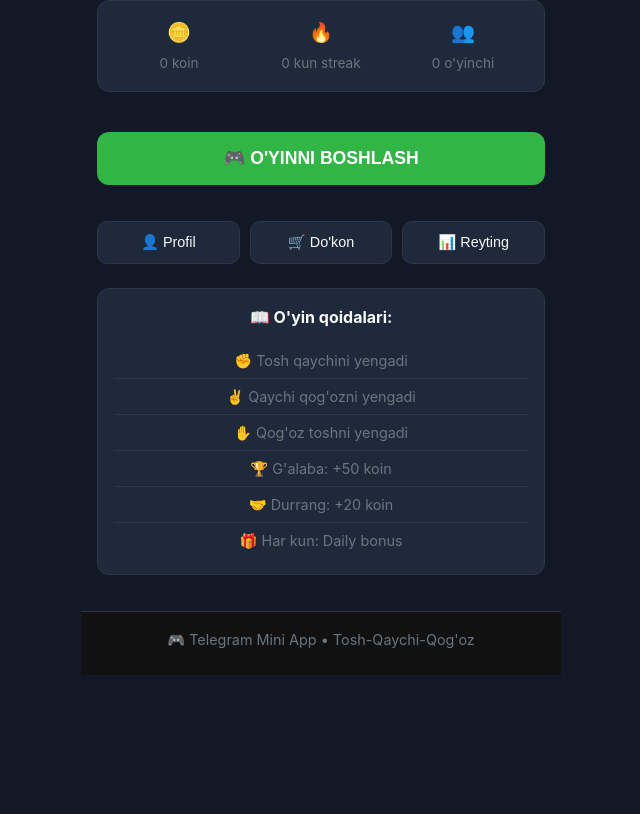
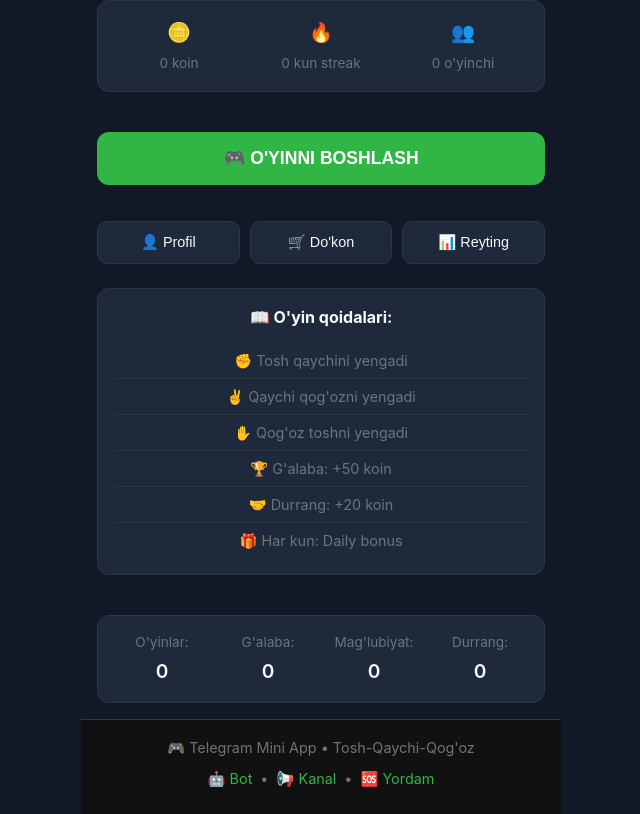
Before and after one commit to hababdu/-Like-duel-, a React (Create React App) app in the folder frontend/: page / in a window 1280 px wide. Shown: the part 183-997 px from the top of the page, without its empty margins (319-959 px from the left). Before the commit the page ends 858 px from the top, so only its background shows below. Built offline with nearby package versions, Linux system fonts and the light colour scheme.

Commit message:
hjgjhghjgj

```diff
--- a/frontend/src/App.js
+++ b/frontend/src/App.js
@@ -4,7 +4,7 @@ import './App.css';
 function App() {
   const [user, setUser] = useState(null);
   const [gameState, setGameState] = useState({
-    status: 'idle',
+    status: 'idle', // idle, waiting, playing, finished
     opponent: null,
     myChoice: null,
     opponentChoice: null,
@@ -22,17 +22,227 @@ function App() {
   const [showShop, setShowShop] = useState(false);
   const [showProfile, setShowProfile] = useState(false);
   const [showLeaderboard, setShowLeaderboard] = useState(false);
+  const [userStats, setUserStats] = useState(null);
   const [websocket, setWebsocket] = useState(null);
 
-  // Function definitions moved before useEffect
+  // Telegram WebApp ni sozlash
+  useEffect(() => {
+    if (window.Telegram?.WebApp) {
+      const tg = window.Telegram.WebApp;
+      tg.ready();
+      tg.expand();
+
+      const userData = tg.initDataUnsafe?.user;
+      setUser(userData);
+
+      if (userData) {
+        initializeGame(userData);
+        loadUserData(userData.id);
+      }
+
+      // Telegram tugmalarini sozlash
+      tg.MainButton.setText("🎮 O'ynash");
+      tg.MainButton.color = "#31b545";
+      tg.MainButton.onClick(startNewGame);
+      tg.MainButton.show();
+
+      tg.BackButton.onClick(() => {
+        if (showShop) setShowShop(false);
+        else if (showProfile) setShowProfile(false);
+        else if (showLeaderboard) setShowLeaderboard(false);
+        else tg.BackButton.hide();
+      });
+
+      tg.sendData(JSON.stringify({
+        type: 'web_app_ready',
+        userId: userData?.id
+      }));
+    }
+
+    return () => {
+      if (websocket) websocket.close();
+    };
+  }, []);
+
+  // Foydalanuvchi ma'lumotlarini yuklash
+  const loadUserData = async (userId) => {
+    try {
+      await Promise.all([
+        fetchUserCoins(userId),
+        fetchInventory(userId),
+        fetchShopItems(),
+        fetchLeaderboard()
+      ]);
+    } catch (error) {
+      console.error('Ma\'lumot yuklash xatosi:', error);
+    }
+  };
+
+  // Koinlarni olish
+  const fetchUserCoins = async (userId) => {
+    try {
+      const response = await fetch(`https://your-backend.onrender.com/api/coins/${userId}`);
+      const data = await response.json();
+
+      if (data.success) {
+        setUserCoins(data.balance);
+        setDailyStatus(data.dailyBonus || { available: false });
+      }
+    } catch (error) {
+      console.error('Koinlarni olish xatosi:', error);
+    }
+  };
+
+  // Inventarni olish
+  const fetchInventory = async (userId) => {
+    try {
+      const response = await fetch(`https://your-backend.onrender.com/api/items/${userId}`);
+      const data = await response.json();
+
+      if (data.success) {
+        setInventory(data.items);
+        setEquippedItems(data.equipped);
+      }
+    } catch (error) {
+      console.error('Inventar yuklash xatosi:', error);
+    }
+  };
+
+  // Do'kon mahsulotlarini olish
+  const fetchShopItems = async () => {
+    try {
+      const response = await fetch('https://your-backend.onrender.com/api/shop/items');
+      const data = await response.json();
+
+      if (data.success) {
+        setShopItems(data.items);
+      }
+    } catch (error) {
+      console.error('Do\'kon yuklash xatosi:', error);
+    }
+  };
+
+  // Reyting jadvalini olish
+  const fetchLeaderboard = async () => {
+    try {
+      const response = await fetch('https://your-backend.onrender.com/api/leaderboard/top');
+      const data = await response.json();
+
+      if (data.success) {
+        setLeaderboard(data.leaderboard);
+      }
+    } catch (error) {
+      console.error('Reyting yuklash xatosi:', error);
+    }
+  };
+
+  // Kunlik bonus olish
+  const claimDailyBonus = async () => {
+    try {
+      const response = await fetch('https://your-backend.onrender.com/api/daily-bonus', {
+        method: 'POST',
+        headers: { 'Content-Type': 'application/json' },
+        body: JSON.stringify({ userId: user.id })
+      });
+
+      const data = await response.json();
+
+      if (data.success) {
+        setUserCoins(prev => prev + data.amount);
+        setDailyStatus(prev => ({ ...prev, available: false }));
+
+        // Telegram haqida xabar
+        if (window.Telegram?.WebApp) {
+          window.Telegram.WebApp.showAlert(`+${data.amount} koin olindi! (${data.streak} kun ketma-ket)`);
+        }
+
+        // Daily status ni yangilash
+        setTimeout(() => {
+          fetchUserCoins(user.id);
+        }, 1000);
+      } else {
+        if (window.Telegram?.WebApp) {
+          window.Telegram.WebApp.showAlert(data.message);
+        }
+      }
+    } catch (error) {
+      console.error('Daily bonus xatosi:', error);
+    }
+  };
+
+  // Sovg'a sotib olish
+  const purchaseItem = async (item) => {
+    if (userCoins < item.price) {
+      if (window.Telegram?.WebApp) {
+        window.Telegram.WebApp.showAlert('Koinlar yetarli emas!');
+      }
+      return;
+    }
+
+    try {
+      const response = await fetch('https://your-backend.onrender.com/api/shop/purchase', {
+        method: 'POST',
+        headers: { 'Content-Type': 'application/json' },
+        body: JSON.stringify({
+          userId: user.id,
+          itemId: item.id
+        })
+      });
+
+      const data = await response.json();
+
+      if (data.success) {
+        setUserCoins(data.newBalance);
+        // Inventarni yangilash
+        await fetchInventory(user.id);
+
+        if (window.Telegram?.WebApp) {
+          window.Telegram.WebApp.showAlert(`"${item.name}" sovg'asi sotib olindi!`);
+        }
+      } else {
+        if (window.Telegram?.WebApp) {
+          window.Telegram.WebApp.showAlert(data.error);
+        }
+      }
+    } catch (error) {
+      console.error('Sotib olish xatosi:', error);
+    }
+  };
+
+  // Sovg'ani kiyish
+  const equipItem = async (itemId) => {
+    try {
+      const response = await fetch('https://your-backend.onrender.com/api/items/equip', {
+        method: 'POST',
+        headers: { 'Content-Type': 'application/json' },
+        body: JSON.stringify({
+          userId: user.id,
+          itemId
+        })
+      });
+
+      const data = await response.json();
+
+      if (data.success) {
+        // Inventarni yangilash
+        await fetchInventory(user.id);
+      }
+    } catch (error) {
+      console.error('Kiyish xatosi:', error);
+    }
+  };
+
+  // O'yinni boshlash
   const initializeGame = async (userData) => {
     try {
+      // WebSocket ulanishi
       const ws = new WebSocket('wss://your-backend.onrender.com/ws');
 
       setWebsocket(ws);
 
       ws.onopen = () => {
         console.log('WebSocket ulandi');
+        // Foydalanuvchini ro'yxatdan o'tkazish
         ws.send(JSON.stringify({
           type: 'register',
           userId: userData.id,
@@ -59,6 +269,76 @@ function App() {
     }
   };
 
+  // Yangi o'yin boshlash
+  const startNewGame = () => {
+    if (!user) return;
+
+    setGameState({
+      ...gameState,
+      status: 'waiting',
+      timer: 60,
+      myChoice: null,
+      opponentChoice: null,
+      result: null
+    });
+
+    // Backend'ga so'rov
+    if (websocket && websocket.readyState === WebSocket.OPEN) {
+      websocket.send(JSON.stringify({
+        type: 'create_game',
+        userId: user.id,
+        username: user.username,
+        firstName: user.first_name
+      }));
+    }
+
+    // Taymer boshlash
+    startTimer();
+  };
+
+  // Taymer
+  const startTimer = () => {
+    let timeLeft = 60;
+    const timer = setInterval(() => {
+      timeLeft--;
+      setGameState(prev => ({ ...prev, timer: timeLeft }));
+
+      if (timeLeft <= 0) {
+        clearInterval(timer);
+        if (gameState.status === 'waiting') {
+          setGameState(prev => ({
+            ...prev,
+            status: 'finished',
+            result: 'timeout'
+          }));
+        }
+      }
+    }, 1000);
+
+    return timer;
+  };
+
+  // Tanlov qilish
+  const makeChoice = (choice) => {
+    if (gameState.status !== 'playing') return;
+
+    setGameState(prev => ({
+      ...prev,
+      myChoice: choice
+    }));
+
+    // Backend'ga tanlovni yuborish
+    if (websocket && websocket.readyState === WebSocket.OPEN) {
+      websocket.send(JSON.stringify({
+        type: 'make_choice',
+        userId: user.id,
+        gameId: gameState.gameId,
+        choice: choice
+      }));
+    }
+  };
+
+  // O'yin yangilanishini qabul qilish
   const handleGameUpdate = (data) => {
     switch (data.type) {
       case 'game_created':
@@ -78,6 +358,7 @@ function App() {
         break;
 
       case 'opponent_choice_made':
+        // Raqib tanlov qilganligi haqida bildirish
         if (window.Telegram?.WebApp) {
           window.Telegram.WebApp.showAlert('Raqib tanlov qildi!');
         }
@@ -96,7 +377,9 @@ function App() {
           status: 'finished'
         }));
 
+        // Koinlarni yangilash
         if (data.result === 'player1_win') {
+          // G'alaba uchun koinlar
           const winCoins = 50 + (data.winStreak || 0) * 10;
           setUserCoins(prev => prev + winCoins);
         } else if (data.result === 'draw') {
@@ -116,222 +399,8 @@ function App() {
     }
   };
 
-  const loadUserData = async (userId) => {
-    try {
-      await Promise.all([
-        fetchUserCoins(userId),
-        fetchInventory(userId),
-        fetchShopItems(),
-        fetchLeaderboard()
-      ]);
-    } catch (error) {
-      console.error('Ma\'lumot yuklash xatosi:', error);
-    }
-  };
-
-  const fetchUserCoins = async (userId) => {
-    try {
-      const response = await fetch(`https://your-backend.onrender.com/api/coins/${userId}`);
-      const data = await response.json();
-
-      if (data.success) {
-        setUserCoins(data.balance);
-        setDailyStatus(data.dailyBonus || { available: false });
-      }
-    } catch (error) {
-      console.error('Koinlarni olish xatosi:', error);
-    }
-  };
-
-  const fetchInventory = async (userId) => {
-    try {
-      const response = await fetch(`https://your-backend.onrender.com/api/items/${userId}`);
-      const data = await response.json();
-
-      if (data.success) {
-        setInventory(data.items);
-        setEquippedItems(data.equipped);
-      }
-    } catch (error) {
-      console.error('Inventar yuklash xatosi:', error);
-    }
-  };
-
-  const fetchShopItems = async () => {
-    try {
-      const response = await fetch('https://your-backend.onrender.com/api/shop/items');
-      const data = await response.json();
-
-      if (data.success) {
-        setShopItems(data.items);
-      }
-    } catch (error) {
-      console.error('Do\'kon yuklash xatosi:', error);
-    }
-  };
-
-  const fetchLeaderboard = async () => {
-    try {
-      const response = await fetch('https://your-backend.onrender.com/api/leaderboard/top');
-      const data = await response.json();
-
-      if (data.success) {
-        setLeaderboard(data.leaderboard);
-      }
-    } catch (error) {
-      console.error('Reyting yuklash xatosi:', error);
-    }
-  };
-
-  const claimDailyBonus = async () => {
-    try {
-      const response = await fetch('https://your-backend.onrender.com/api/daily-bonus', {
-        method: 'POST',
-        headers: { 'Content-Type': 'application/json' },
-        body: JSON.stringify({ userId: user.id })
-      });
-
-      const data = await response.json();
-
-      if (data.success) {
-        setUserCoins(prev => prev + data.amount);
-        setDailyStatus(prev => ({ ...prev, available: false }));
-
-        if (window.Telegram?.WebApp) {
-          window.Telegram.WebApp.showAlert(`+${data.amount} koin olindi! (${data.streak} kun ketma-ket)`);
-        }
-
-        setTimeout(() => {
-          fetchUserCoins(user.id);
-        }, 1000);
-      } else {
-        if (window.Telegram?.WebApp) {
-          window.Telegram.WebApp.showAlert(data.message);
-        }
-      }
-    } catch (error) {
-      console.error('Daily bonus xatosi:', error);
-    }
-  };
-
-  const purchaseItem = async (item) => {
-    if (userCoins < item.price) {
-      if (window.Telegram?.WebApp) {
-        window.Telegram.WebApp.showAlert('Koinlar yetarli emas!');
-      }
-      return;
-    }
-
-    try {
-      const response = await fetch('https://your-backend.onrender.com/api/shop/purchase', {
-        method: 'POST',
-        headers: { 'Content-Type': 'application/json' },
-        body: JSON.stringify({
-          userId: user.id,
-          itemId: item.id
-        })
-      });
-
-      const data = await response.json();
-
-      if (data.success) {
-        setUserCoins(data.newBalance);
-        await fetchInventory(user.id);
-
-        if (window.Telegram?.WebApp) {
-          window.Telegram.WebApp.showAlert(`"${item.name}" sovg'asi sotib olindi!`);
-        }
-      } else {
-        if (window.Telegram?.WebApp) {
-          window.Telegram.WebApp.showAlert(data.error);
-        }
-      }
-    } catch (error) {
-      console.error('Sotib olish xatosi:', error);
-    }
-  };
-
-  const equipItem = async (itemId) => {
-    try {
-      const response = await fetch('https://your-backend.onrender.com/api/items/equip', {
-        method: 'POST',
-        headers: { 'Content-Type': 'application/json' },
-        body: JSON.stringify({
-          userId: user.id,
-          itemId
-        })
-      });
-
-      const data = await response.json();
-
-      if (data.success) {
-        await fetchInventory(user.id);
-      }
-    } catch (error) {
-      console.error('Kiyish xatosi:', error);
-    }
-  };
-
-  const startNewGame = useCallback(() => {
-    if (!user) return;
-
-    setGameState({
-      ...gameState,
-      status: 'waiting',
-      timer: 60,
-      myChoice: null,
-      opponentChoice: null,
-      result: null
-    });
-
-    if (websocket && websocket.readyState === WebSocket.OPEN) {
-      websocket.send(JSON.stringify({
-        type: 'create_game',
-        userId: user.id,
-        username: user.username,
-        firstName: user.first_name
-      }));
-    }
-
-    let timeLeft = 60;
-    const timer = setInterval(() => {
-      timeLeft--;
-      setGameState(prev => ({ ...prev, timer: timeLeft }));
-
-      if (timeLeft <= 0) {
-        clearInterval(timer);
-        if (gameState.status === 'waiting') {
-          setGameState(prev => ({
-            ...prev,
-            status: 'finished',
-            result: 'timeout'
-          }));
-        }
-      }
-    }, 1000);
-
-    return timer;
-  }, [user, websocket, gameState]);
-
-  const makeChoice = useCallback((choice) => {
-    if (gameState.status !== 'playing') return;
-
-    setGameState(prev => ({
-      ...prev,
-      myChoice: choice
-    }));
-
-    if (websocket && websocket.readyState === WebSocket.OPEN) {
-      websocket.send(JSON.stringify({
-        type: 'make_choice',
-        userId: user.id,
-        gameId: gameState.gameId,
-        choice: choice
-      }));
-    }
-  }, [gameState, user, websocket]);
-
-  const restartGame = useCallback(() => {
+  // O'yinni qayta boshlash
+  const restartGame = () => {
     setGameState({
       status: 'idle',
       opponent: null,
@@ -341,18 +410,20 @@ function App() {
       timer: 60,
       gameId: null
     });
-  }, []);
+  };
 
-  const getChoiceEmoji = useCallback((choice) => {
+  // Emoji tanlash
+  const getChoiceEmoji = (choice) => {
     switch (choice) {
       case 'rock': return '✊';
       case 'paper': return '✋';
       case 'scissors': return '✌️';
       default: return '❓';
     }
-  }, []);
+  };
 
-  const getRarityColor = useCallback((rarity) => {
+  // Rarity ranglari
+  const getRarityColor = (rarity) => {
     switch (rarity) {
       case 'common': return '#808080';
       case 'rare': return '#1E90FF';
@@ -360,48 +431,29 @@ function App() {
       case 'legendary': return '#FFD700';
       default: return '#808080';
     }
-  }, []);
+  };
 
-  // Telegram WebApp ni sozlash
+  // Profil ma'lumotlarini yuklash
+  const loadUserStats = async () => {
+    try {
+      const response = await fetch(`https://your-backend.onrender.com/api/stats/${user.id}`);
+      const data = await response.json();
+      if (data.success) setUserStats(data.stats?.user);
+    } catch (error) {
+      console.error('Statistika yuklash xatosi:', error);
+    }
+  };
+
+  // Profil ochilganda statistikani yuklash
   useEffect(() => {
-    if (window.Telegram?.WebApp) {
-      const tg = window.Telegram.WebApp;
-      tg.ready();
-      tg.expand();
-
-      const userData = tg.initDataUnsafe?.user;
-      setUser(userData);
-
-      if (userData) {
-        initializeGame(userData); // ✅ Hozir funksiya aniqlangan
-        loadUserData(userData.id);
-      }
-
-      tg.MainButton.setText("🎮 O'ynash");
-      tg.MainButton.color = "#31b545";
-      tg.MainButton.onClick(startNewGame);
-      tg.MainButton.show();
-
-      tg.BackButton.onClick(() => {
-        if (showShop) setShowShop(false);
-        else if (showProfile) setShowProfile(false);
-        else if (showLeaderboard) setShowLeaderboard(false);
-        else tg.BackButton.hide();
-      });
-
-      tg.sendData(JSON.stringify({
-        type: 'web_app_ready',
-        userId: userData?.id
-      }));
+    if (showProfile && user) {
+      loadUserStats();
     }
-
-    return () => {
-      if (websocket) websocket.close();
-    };
-  }, [startNewGame, showShop, showProfile, showLeaderboard, websocket]);
+  }, [showProfile, user]);
 
   return (
     <div className="app">
+      {/* Sarlavha qismi */}
       <header>
         <div className="header-left">
           <h1>🎮 Tosh • Qaychi • Qog'oz</h1>
@@ -410,6 +462,7 @@ function App() {
         <div className="header-right">
           {user && (
             <>
+              {/* Koin paneli */}
               <div className="coins-panel">
                 <div className="coins-display">
                   <span className="coin-icon">🪙</span>
@@ -425,6 +478,7 @@ function App() {
                 </button>
               </div>
 
+              {/* Profil tugmasi */}
               <button
                 className="profile-header-btn"
                 onClick={() => setShowProfile(true)}
@@ -441,7 +495,9 @@ function App() {
         </div>
       </header>
 
+      {/* Asosiy kontent */}
       <main>
+        {/* DO'KON MODALI */}
         {showShop && (
           <div className="modal-overlay">
             <div className="modal-content shop-modal">
@@ -509,6 +565,7 @@ function App() {
           </div>
         )}
 
+        {/* PROFIL MODALI */}
         {showProfile && (
           <div className="modal-overlay">
             <div className="modal-content profile-modal">
@@ -551,7 +608,7 @@ function App() {
                   <div className="stat-icon">🏆</div>
                   <div className="stat-info">
                     <div className="stat-label">G'alaba</div>
-                    <div className="stat-value">0</div>
+                    <div className="stat-value">{userStats?.wins || 0}</div>
                   </div>
                 </div>
 
@@ -559,7 +616,7 @@ function App() {
                   <div className="stat-icon">📊</div>
                   <div className="stat-info">
                     <div className="stat-label">Reyting</div>
-                    <div className="stat-value">#-</div>
+                    <div className="stat-value">#{userStats?.rank || '-'}</div>
                   </div>
                 </div>
 
@@ -587,6 +644,7 @@ function App() {
           </div>
         )}
 
+        {/* REYTING MODALI */}
         {showLeaderboard && (
           <div className="modal-overlay">
             <div className="modal-content leaderboard-modal">
@@ -637,6 +695,9 @@ function App() {
           </div>
         )}
 
+        {/* O'YIN HOLATI */}
+
+        {/* IDLE - O'yin boshlanmagan */}
         {gameState.status === 'idle' && !showShop && !showProfile && !showLeaderboard && (
           <div className="game-screen idle">
             <div className="welcome">
@@ -689,6 +750,7 @@ function App() {
           </div>
         )}
 
+        {/* WAITING - Raqib kutilmoqda */}
         {gameState.status === 'waiting' && (
           <div className="game-screen waiting">
             <div className="loader">
@@ -714,6 +776,7 @@ function App() {
           </div>
         )}
 
+        {/* PLAYING - O'yin davom etmoqda */}
         {gameState.status === 'playing' && (
           <div className="game-screen playing">
             <div className="opponent-info">
@@ -758,6 +821,7 @@ function App() {
               </div>
             </div>
 
+            {/* Tanlovlar ko'rinishi */}
             <div className="choices-display">
               <div className="player-choice">
                 <div className="choice-box you">
@@ -781,9 +845,17 @@ function App() {
                 </div>
               </div>
             </div>
+
+            {/* Savollar */}
+            <div className="game-tips">
+              <p>💡 <strong>Maslahat:</strong> {gameState.myChoice ?
+                'Raqib tanlov qilishini kutayapmaniz...' :
+                'Tezroq tanlang, vaqt chegarasi bor!'}</p>
+            </div>
           </div>
         )}
 
+        {/* FINISHED - O'yin tugadi */}
         {gameState.status === 'finished' && (
           <div className="game-screen finished">
             <div className="result">
@@ -816,6 +888,7 @@ function App() {
                 </div>
               </div>
 
+              {/* Koin mukofoti */}
               <div className="coins-reward">
                 <div className="reward-badge">
                   <div className="reward-icon">🪙</div>
@@ -826,6 +899,19 @@ function App() {
                   </div>
                   <div className="reward-label">Koinlar</div>
                 </div>
+
+                {gameState.result === 'win' && (
+                  <div className="bonus-info">
+                    <p>🔥 Ketma-ket g'alaba qozonsangiz, bonus koinlar olasiz!</p>
+                  </div>
+                )}
+              </div>
+
+              <div className="result-description">
+                {gameState.result === 'win' && 'Tabriklaymiz! Siz raqibingizni mag\'lub etdingiz! 🎉'}
+                {gameState.result === 'lose' && 'Afsuski, raqibingiz sizni mag\'lub etdi. Keyingi safar omad!'}
+                {gameState.result === 'draw' && 'Qiziq! Ikkalangiz ham teng kuchdasiz!'}
+                {gameState.result === 'timeout' && 'Vaqt tugadi. Keyingi safar tezroq harakat qiling!'}
               </div>
 
               <div className="result-actions">
@@ -844,11 +930,45 @@ function App() {
             </div>
           </div>
         )}
+
+        {/* STATISTIKA PANELI (faqat idle vaqtida) */}
+        {gameState.status === 'idle' && !showShop && !showProfile && !showLeaderboard && (
+          <div className="stats-panel">
+            <div className="stat-item">
+              <span className="stat-label">O'yinlar:</span>
+              <span className="stat-value">{userStats?.totalGames || 0}</span>
+            </div>
+            <div className="stat-item">
+              <span className="stat-label">G'alaba:</span>
+              <span className="stat-value">{userStats?.wins || 0}</span>
+            </div>
+            <div className="stat-item">
+              <span className="stat-label">Mag'lubiyat:</span>
+              <span className="stat-value">{userStats?.losses || 0}</span>
+            </div>
+            <div className="stat-item">
+              <span className="stat-label">Durrang:</span>
+              <span className="stat-value">{userStats?.draws || 0}</span>
+            </div>
+          </div>
+        )}
       </main>
 
+      {/* Footer */}
       <footer>
         <div className="footer-content">
           <p>🎮 Telegram Mini App • Tosh-Qaychi-Qog'oz</p>
+          <p className="footer-links">
+            <span onClick={() => window.Telegram?.WebApp.openLink('https://t.me/yourbot')}>
+              🤖 Bot
+            </span> •
+            <span onClick={() => window.Telegram?.WebApp.openLink('https://t.me/channel')}>
+              📢 Kanal
+            </span> •
+            <span onClick={() => window.Telegram?.WebApp.openLink('https://t.me/support')}>
+              🆘 Yordam
+            </span>
+          </p>
         </div>
       </footer>
     </div>
```
